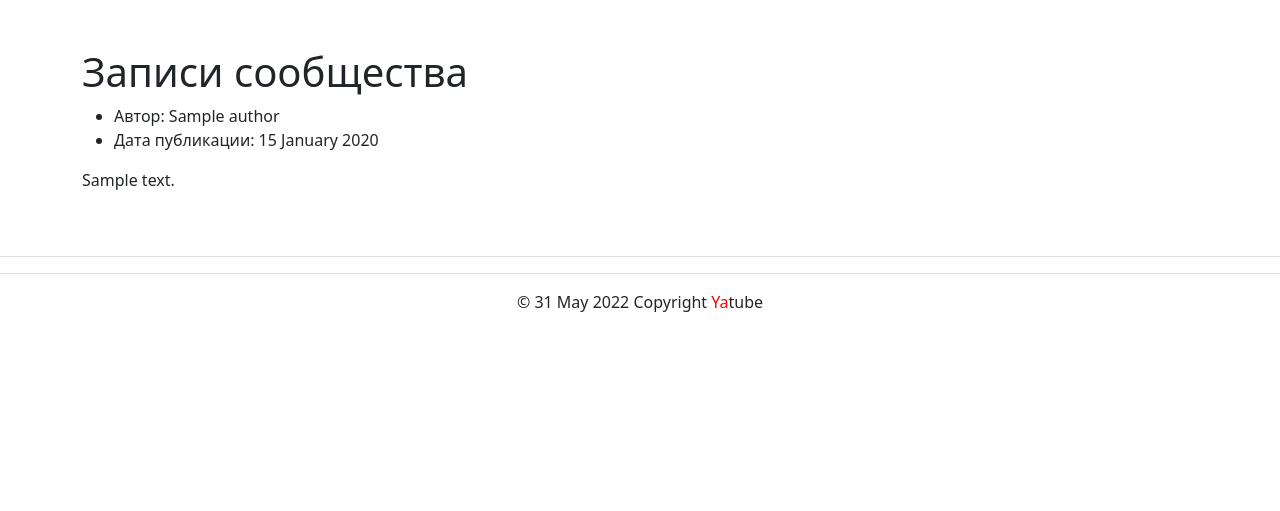
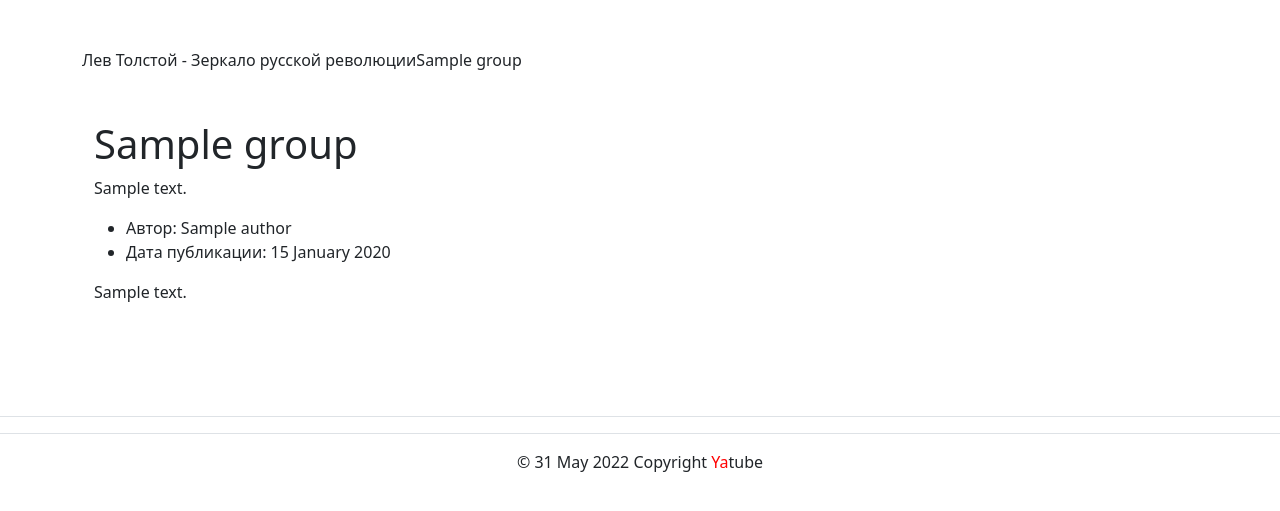
Before and after one commit to AndrejGurtovoj/hw03_forms, a Django app: template yatube/templates/posts/group_list.html in a window 1280 px wide. Shown: the part 56-567 px from the top of the page. Run offline with Django 3.2, Linux system fonts and the light colour scheme; the template is opened without the code that fills it: most values are stand-ins (such as "Sample title", 1, 10 or a date in 2020); some libraries are stand-ins or nearby versions.

Commit message:
Исправление Тестами

```diff
--- a/yatube/templates/posts/group_list.html
+++ b/yatube/templates/posts/group_list.html
@@ -1,8 +1,10 @@
 {% extends 'base.html' %}
-{% block title %} Записи сообщества {% endblock %}
 {% block content %}
+{% block header %}Лев Толстой - Зеркало русской революции{{ group.title }}{% endblock%}
 
-  <h1>Записи сообщества</h1>
+  <div class="container py-5">
+    <h1>{{ group.title }}</h1>
+    <p>{{ group.description }}</p>
     {% for post in posts %}
       <article>
         <ul>
@@ -10,11 +12,14 @@
             Автор: {{ post.author.get_full_name }}
           </li>
           <li>
-        Дата публикации: {{ post.pub_date|date:"d E Y" }}
+            Дата публикации: {{post.pub_date|date:"j E Y"}}
           </li>
         </ul>
-    <p>{{ post.text }}</p>
+        <p>
+          {{ post.text|linebreaks }}
+        </p>
       </article>
       {% if not forloop.last %}<hr>{% endif %}
     {% endfor %}
+  </div>
 {% endblock %}
```
Lines whose indentation alone changed are shown as unchanged.
